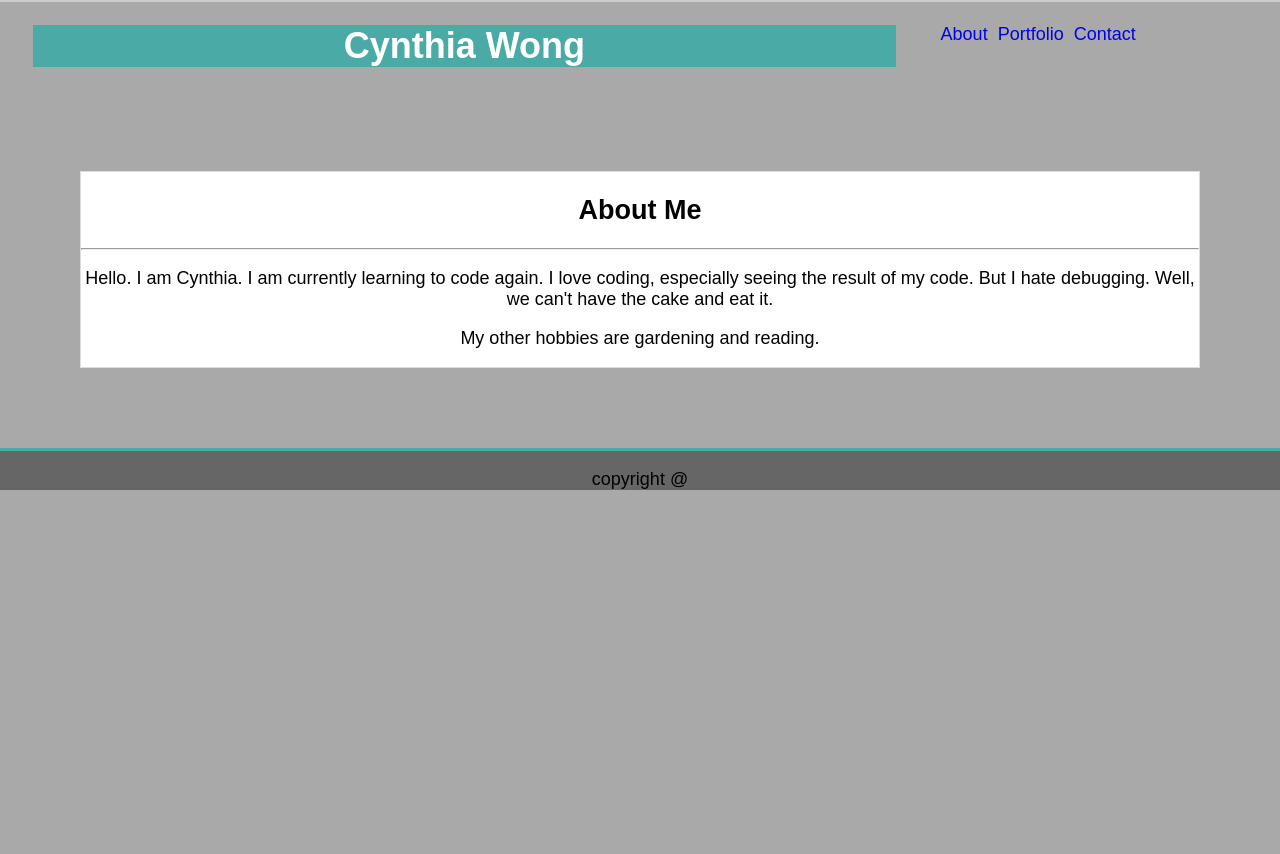
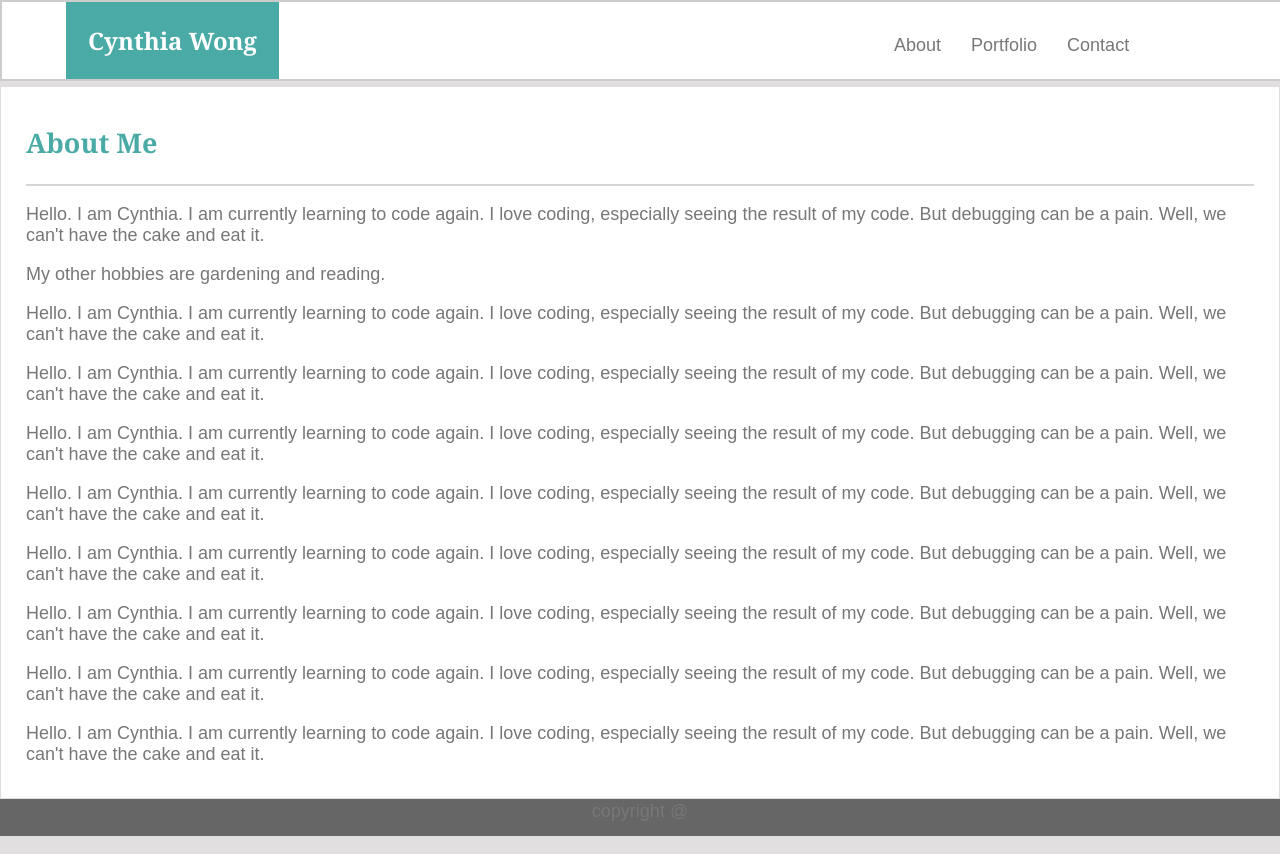
Before and after one commit to cynwong/MBC, a plain HTML site: page index.html in a window 1280 px wide. Before the commit the page ends 800 px from the top, so only its background shows below. Drawn offline with Linux system fonts and the light colour scheme.

Commit message:
modified index.html and its styles

```diff
--- a/assets/css/style.css
+++ b/assets/css/style.css
@@ -1,68 +1,111 @@
 /* common style */
 body{
-    background-color: rgb(169, 169, 169);
+    background-color: rgba(212, 209, 209, 0.678);
     margin: 0 auto;
     font-family: Arial, 'Helvetica Neue', Helvetica, sans-serif;
     text-align: center;
     font-size: 18px;
+    color:#777;
+    height:100%;
 }
 
 header{
     margin-top: 0;
     border-bottom: 1px solid #555;
     background-color: #fff;
-    border: 1px solid #ccc;
+    border: 2px solid #ccc;
+    display:inline-block;
+    width: 100%;
+}
+/* #header_container{
+    width:90%;
+    height:100%;
 }
 
+#header_container > * {
+    float: left;
+    width:47%;
+    height:100%;
+} */
 header > * {
-    float: left;
-    /* width: 50%; */
-    height: 100%;
+    float:left;
+    height:100%;
 }
 #pagetitle{
-    width:70%;
+    margin:0;
+    margin-left:5%;
+    height:100%;
+    width: 60%;
 }
 
 #pagetitle > h1{
+    clear:both;
     background-color: #4aaaa5;
     color:white;
-    margin-left: 2rem;
-    height:100%;
+    margin:0;
+    padding: 22px;
+    min-width: 5em;
+    width: fit-content;
+    height:  100%;
+    font-size: 24px;
+
+}
+h1, h2{
+    font-family:Georgia, 'Times New Roman', Times, serif;
 }
 
 #nav_main{
-    width:30%;
+    text-align:right;
+    padding-left:5px;
 }
+
 #nav_main > ul >li{
     list-style: none;
     float:left;
-    margin: 5px;
+    margin: 15px;
 }
+
+
 #nav_main > ul >li > a{
     text-decoration: none;
+    color:#777;
+
 }
-#nav_main:after{
+#header_container:after{
     clear:both;
     display:block;
     content:"";
 }
 
 #sec_main{
-    margin: 5rem;
+    margin: 0 auto -60px;
     display:inline-block;
     background-color: #fff;
     border: 1px solid #ddd;
+    text-align:left;
+    padding: 15px 25px;
+
 }
 
 footer{
     background-color: #666;
     border-top: 3px solid #4aaaa5;
+    /* position: absolute; */
+    bottom: 0;
+    width:100%;
+    line-height:50px;
+
+
 }
 
 /* Page specific */
 /* index.html */
 
+#title{
+    color:#4aaaa5;
+    border-bottom: 2px solid rgb(213, 213, 213);
 
+}
 /* portfolio.html */
 
 /* contact.html */
--- a/index.html
+++ b/index.html
@@ -8,7 +8,8 @@
     <link rel="stylesheet" href="assets/css/style.css">
 </head>
 <body>
-    <header id="sec_header">
+    <!-- <header id="sec_header">
+        <div id="header_container">
             <div id="pagetitle">
                 <h1>Cynthia Wong</h1>
             </div>
@@ -19,15 +20,38 @@
                     <li><a href="contact.html">Contact</a></li>
                 </ul>
             </nav>
+        </div>
+    </header> -->
+    <header id="sec_header">
+        <!-- <div id="header_container"> -->
+            <div id="pagetitle">
+                <h1>Cynthia Wong</h1>
+            </div>
+            <nav id="nav_main">
+                <ul>
+                    <li><a href="#">About</a></li>
+                    <li><a href="portfolio.html">Portfolio</a></li>
+                    <li><a href="contact.html">Contact</a></li>
+                </ul>
+            </nav>
+        <!-- </div> -->
     </header>
     <section id="sec_main">
-            <div id="header">
+            <div id="title">
                 <h2>About Me</h2>
-                <hr>
             </div>
             <div id="info">
-                <p>Hello. I am Cynthia. I am currently learning to code again. I love coding, especially seeing the result of my code. But I hate debugging. Well, we can't have the cake and eat it. </p>
+                <p>Hello. I am Cynthia. I am currently learning to code again. I love coding, especially seeing the result of my code. But debugging can be a pain. Well, we can't have the cake and eat it. </p>
                 <p>My other hobbies are gardening and reading. </p>
+                <p>Hello. I am Cynthia. I am currently learning to code again. I love coding, especially seeing the result of my code. But debugging can be a pain. Well, we can't have the cake and eat it. </p>
+                <p>Hello. I am Cynthia. I am currently learning to code again. I love coding, especially seeing the result of my code. But debugging can be a pain. Well, we can't have the cake and eat it. </p>
+                <p>Hello. I am Cynthia. I am currently learning to code again. I love coding, especially seeing the result of my code. But debugging can be a pain. Well, we can't have the cake and eat it. </p>
+                <p>Hello. I am Cynthia. I am currently learning to code again. I love coding, especially seeing the result of my code. But debugging can be a pain. Well, we can't have the cake and eat it. </p>
+
+                <p>Hello. I am Cynthia. I am currently learning to code again. I love coding, especially seeing the result of my code. But debugging can be a pain. Well, we can't have the cake and eat it. </p>
+                <p>Hello. I am Cynthia. I am currently learning to code again. I love coding, especially seeing the result of my code. But debugging can be a pain. Well, we can't have the cake and eat it. </p>
+                <p>Hello. I am Cynthia. I am currently learning to code again. I love coding, especially seeing the result of my code. But debugging can be a pain. Well, we can't have the cake and eat it. </p>
+                <p>Hello. I am Cynthia. I am currently learning to code again. I love coding, especially seeing the result of my code. But debugging can be a pain. Well, we can't have the cake and eat it. </p>
             </div>
     </section>
     <footer id="sec_footer">
```
Lines whose indentation alone changed are shown as unchanged.
